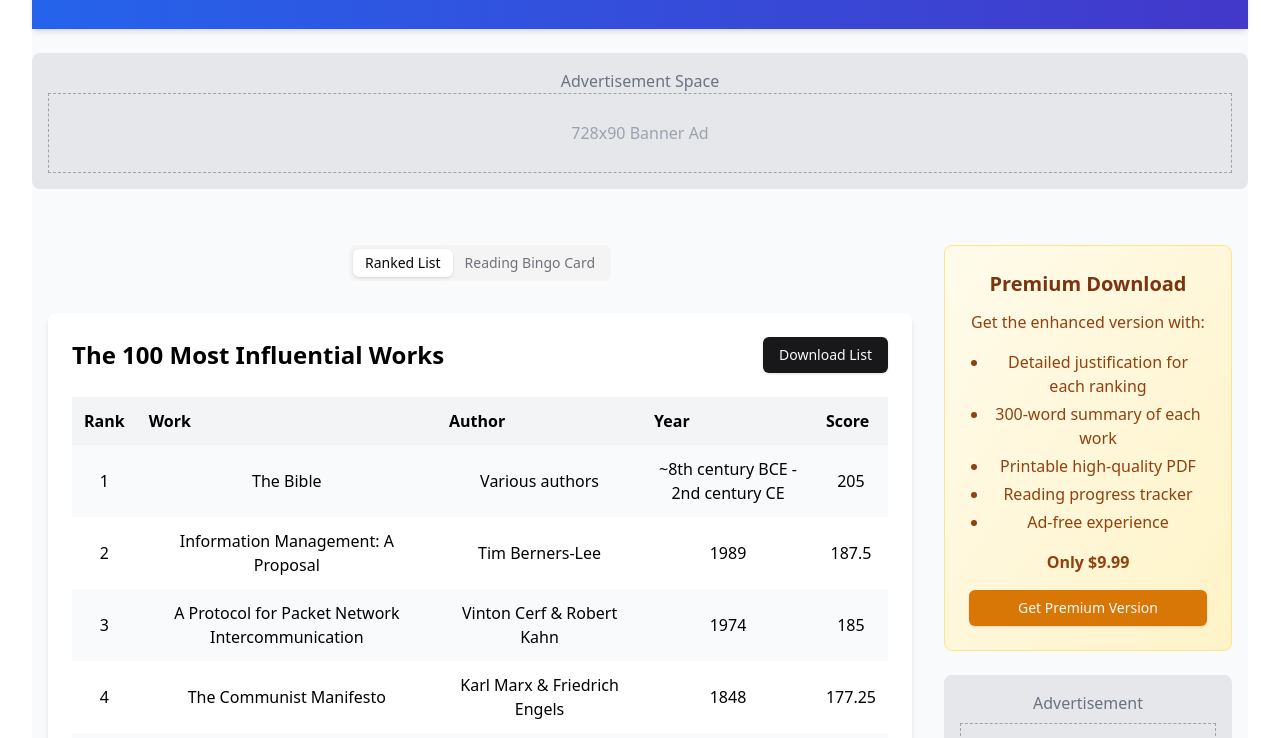
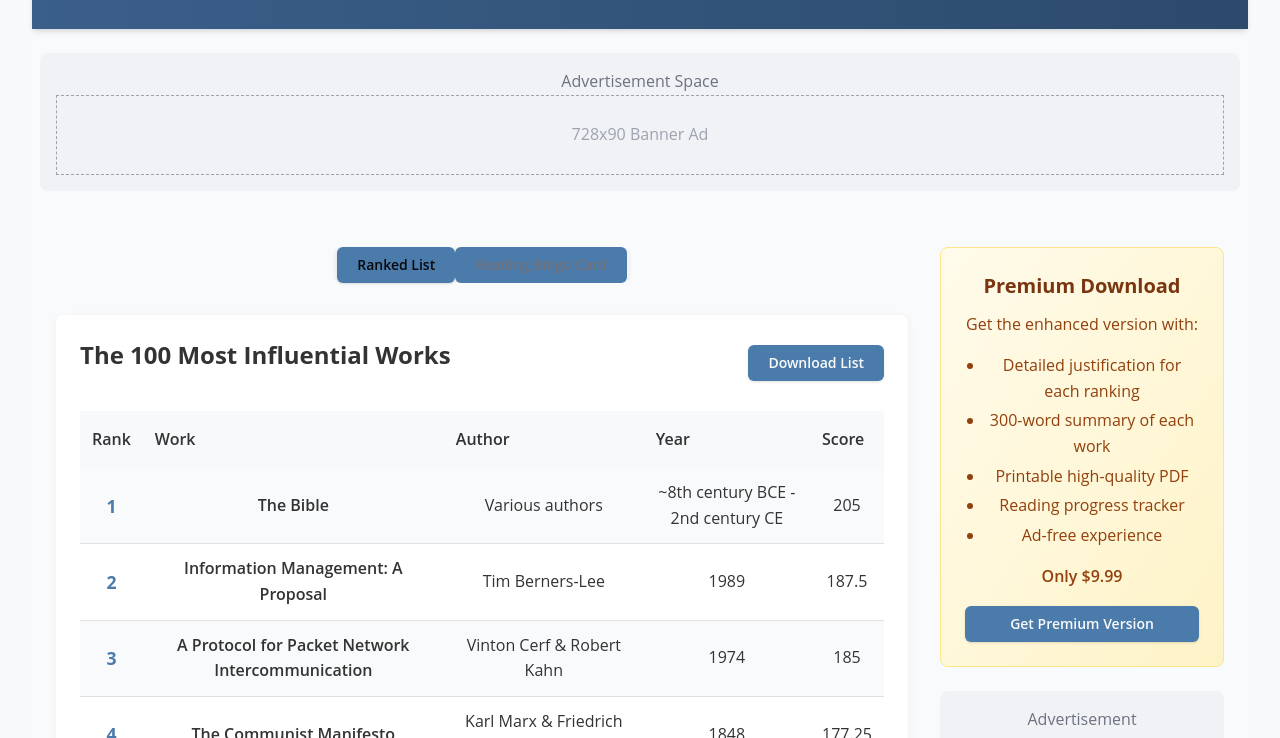
Before and after one commit to TristanClassics/100-most-influential-works, a plain HTML site: page index.html in a window 1280 px wide. Shown: the part 143-881 px from the top of the page. Drawn offline with Linux system fonts and the light colour scheme.

Commit message:
Add custom styles

```diff
--- a/index.html
+++ b/index.html
@@ -7,7 +7,8 @@
     <title>100 Most Influential Works</title>
     <script type="module" crossorigin src="/100-most-influential-works/assets/index-2LftOXnj.js"></script>
     <link rel="stylesheet" crossorigin href="/100-most-influential-works/assets/index-DuGdJXLQ.css">
-  </head>
+    <link rel="stylesheet" href="/100-most-influential-works/custom-styles.css">
+ </head>
   <body>
     <div id="root"></div>
   </body>
```
